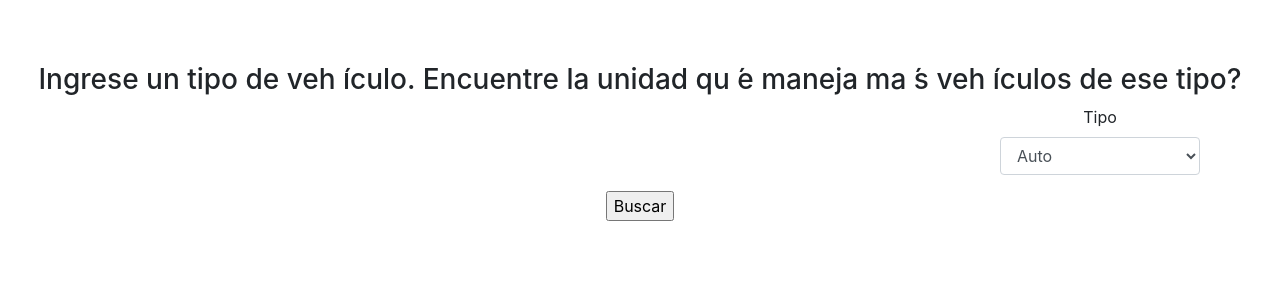
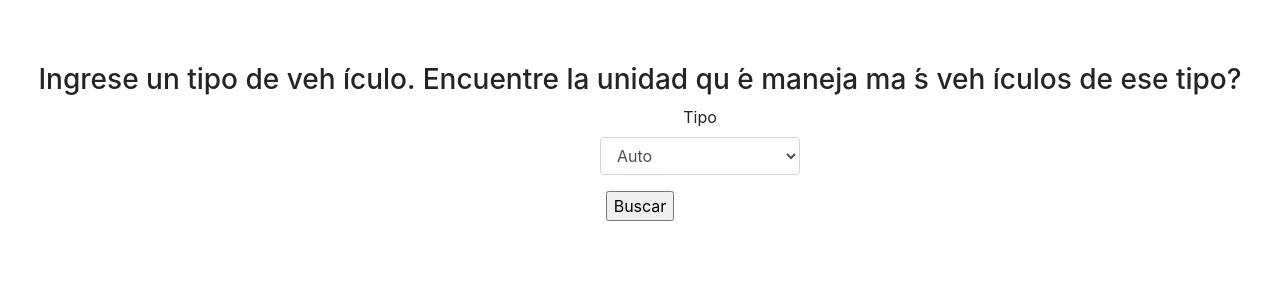
Before and after one commit to sebalepe/Base_datos, a PHP site: page / in a window 1280 px wide. Shown: the part 1369-1662 px from the top of the page. Run offline with PHP 8.4, Linux system fonts and the light colour scheme.

Commit message:
less margin

```diff
--- a/Sites/index.php
+++ b/Sites/index.php
@@ -90,7 +90,7 @@
   <h3 align="center">Ingrese un tipo de veh ́ıculo. Encuentre la unidad qu ́e maneja ma ́s veh ́ıculos de ese tipo?</h3>
 <div align="center">
   <form align="center" action="consultas/max_tipo.php" method="post">
-    <div class="form-group" style="margin-left:1000px;width: 200px;" align="center">
+    <div class="form-group" style="margin-left:600px;width: 200px;" align="center">
       <label> Tipo </label>
       <select class="form-control" name="tipo">
         <option>Auto</option>
```
